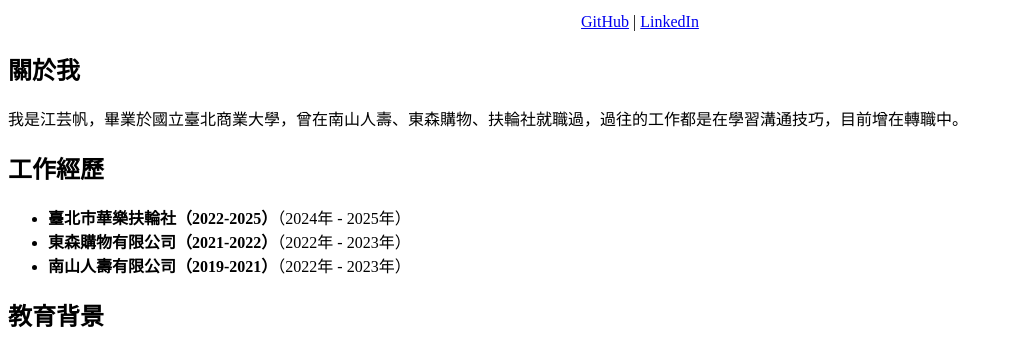
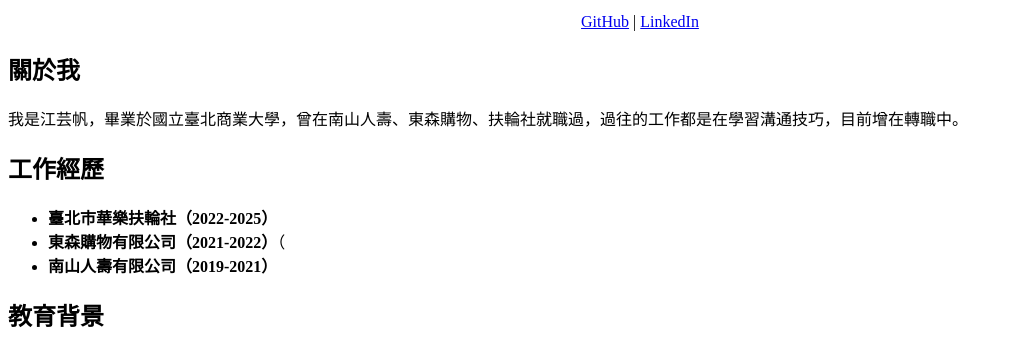
Before and after one commit to chiangyunfan/chiangyunfan.github.io, a plain HTML site: page index.html in a window 1280 px wide. Shown: the part 458-800 px from the top of the page, without its empty margins (0-1013 px from the left). Drawn offline with Linux system fonts and the light colour scheme.

Commit message:
Update index.html

```diff
--- a/index.html
+++ b/index.html
@@ -26,9 +26,9 @@
     <div class="right">
       <h2>工作經歷</h2>
       <ul>
-        <li><strong>臺北市華樂扶輪社（2022-2025）</strong>（2024年 - 2025年）</li>
-        <li><strong>東森購物有限公司（2021-2022）</strong>（2022年 - 2023年）</li>
-        <li><strong>南山人壽有限公司（2019-2021）</strong>（2022年 - 2023年）</li>
+        <li><strong>臺北市華樂扶輪社（2022-2025）</strong></li>
+        <li><strong>東森購物有限公司（2021-2022）</strong>（</li>
+        <li><strong>南山人壽有限公司（2019-2021）</strong></li>
       </ul>
 
       <h2>教育背景</h2>
```
